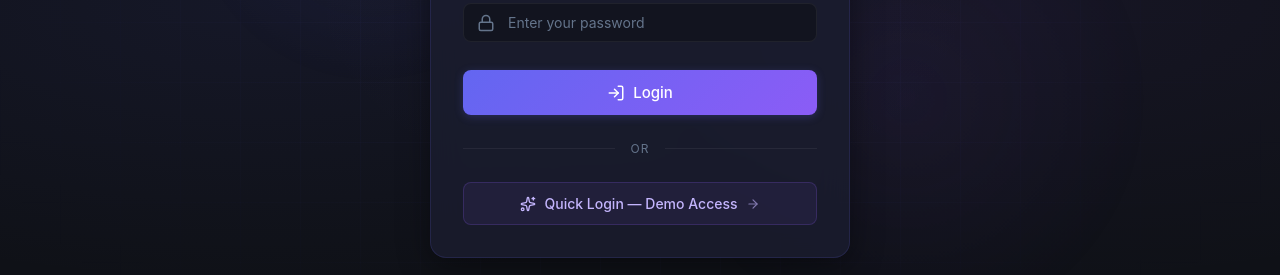
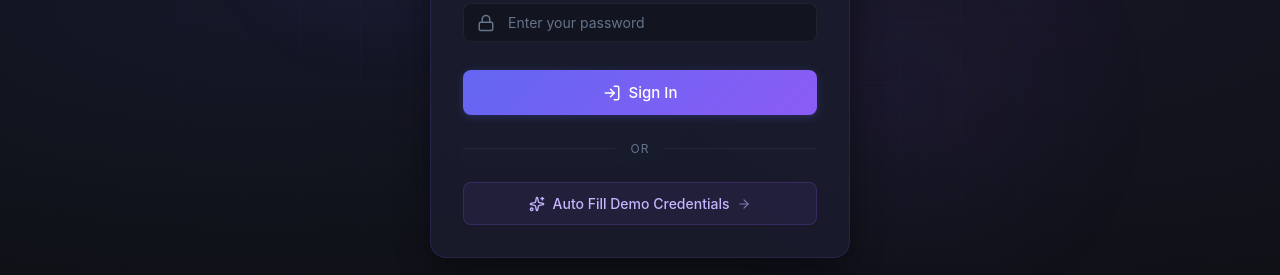
Before and after one commit to eakarsu/AIModelCostOrchestrator, a React (Vite) app in the folder client/: page / in a window 1280 px wide. Shown: the part 398-673 px from the top of the page. Built offline with nearby package versions, Linux system fonts and the light colour scheme.

Commit message:
Commit pending workspace changes

```diff
--- a/client/src/pages/Login.jsx
+++ b/client/src/pages/Login.jsx
@@ -32,22 +32,13 @@ export default function Login() {
     }
   };
 
-  const handleQuickLogin = async () => {
+  const handleQuickLogin = () => {
     const demoEmail = import.meta.env.VITE_DEMO_EMAIL || '';
     const demoPassword = import.meta.env.VITE_DEMO_PASSWORD || '';
 
     setEmail(demoEmail);
     setPassword(demoPassword);
 
-    setIsLoading(true);
-    try {
-      await login(demoEmail, demoPassword);
-      navigate('/dashboard');
-    } catch (err) {
-      toast.error(err.message || 'Demo login failed. Please try again.');
-    } finally {
-      setIsLoading(false);
-    }
   };
 
   return (
@@ -288,7 +279,7 @@ export default function Login() {
               </div>
             </div>
 
-            {/* Login Button */}
+            {/* Sign-in Button */}
             <button
               type="submit"
               className="btn btn-primary"
@@ -308,7 +299,7 @@ export default function Login() {
               ) : (
                 <>
                   <LogIn style={{ width: '18px', height: '18px' }} />
-                  Login
+                  Sign In
                 </>
               )}
             </button>
@@ -327,7 +318,7 @@ export default function Login() {
             disabled={isLoading}
           >
             <Sparkles />
-            Quick Login &mdash; Demo Access
+            Auto Fill Demo Credentials
             <ArrowRight style={{ width: '14px', height: '14px', opacity: 0.6 }} />
           </button>
         </div>
```
